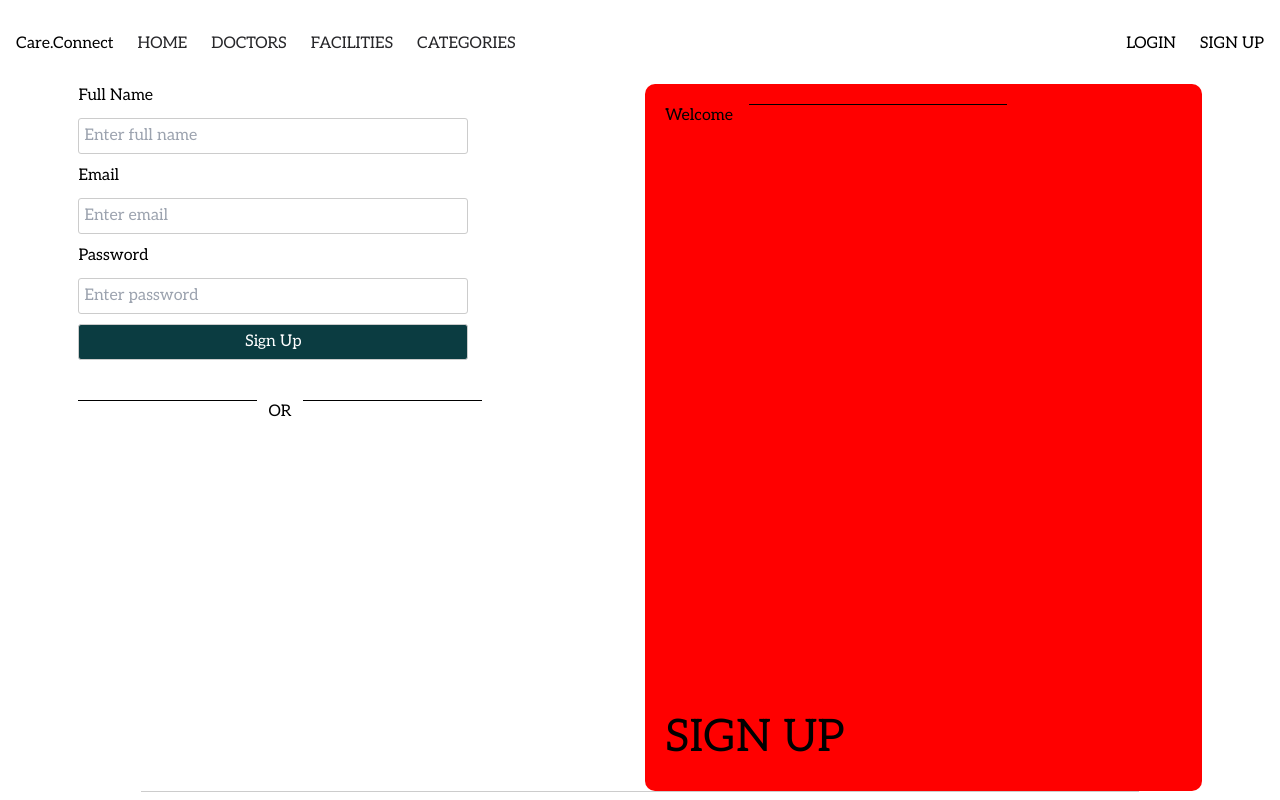
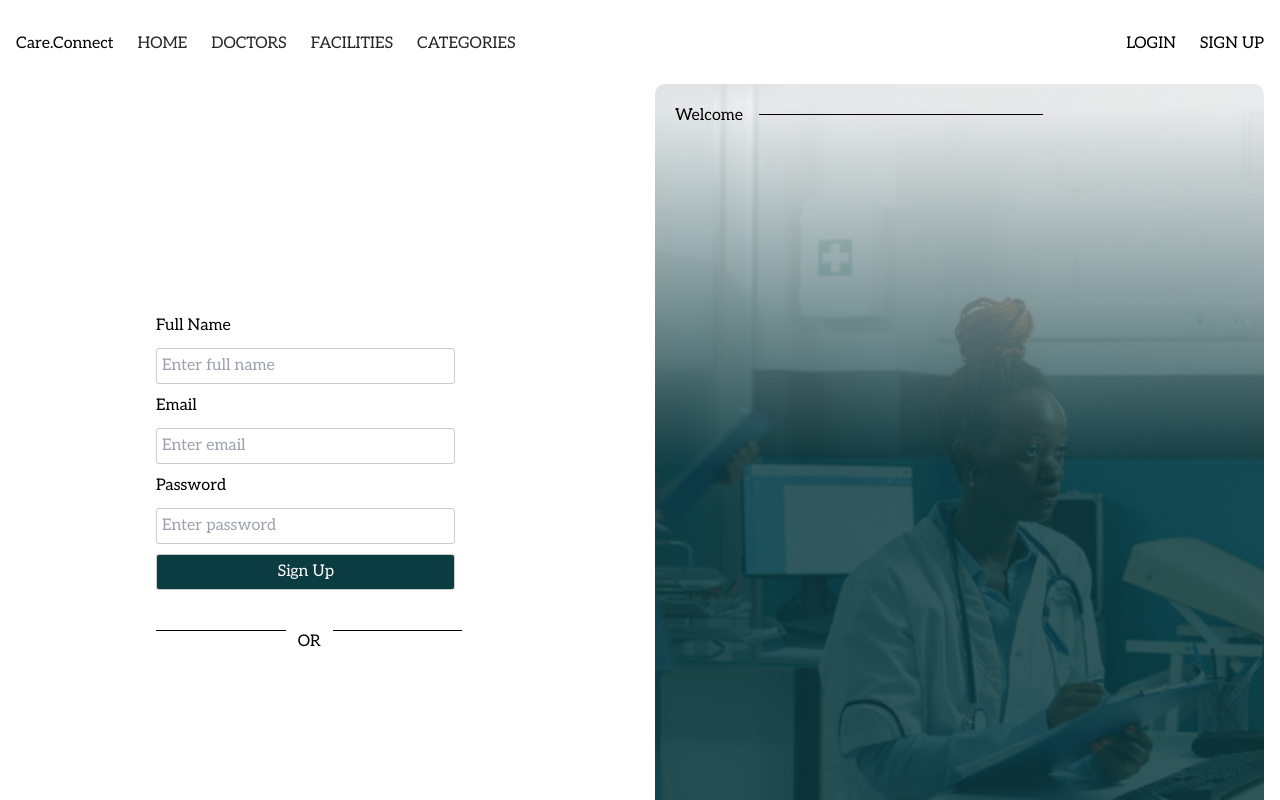
Before and after one commit to CARE-CONNECT-KENYA/care-connect-frontend, a Next.js app: page /users/signup in a window 1280 px wide. Shown: the top 800 px of the page. Built offline with nearby package versions, Linux system fonts and the light colour scheme.

Commit message:
styles signup page

```diff
--- a/app/Components/SignUpForm.tsx
+++ b/app/Components/SignUpForm.tsx
@@ -77,7 +77,7 @@ const SignUpForm: React.FC = () => {
 
   // JSX template
   return (
-    <form onSubmit={handleSubmit}>
+    <form onSubmit={handleSubmit} className={styles.formContainer}>
       <div className={styles.Signupform}>
         <h3>Full Name</h3>
         <input
@@ -116,7 +116,7 @@ const SignUpForm: React.FC = () => {
       </div>
       <div className='flex gap-3 mt-10'>
         <div className={styles.line}></div>
-        <div className='mt-n10'>
+        <div className='mt-n20'>
           <h3>OR</h3>
         </div>
         <div className={styles.line}></div>
--- a/app/NoNavFooterLayout.tsx
+++ b/app/NoNavFooterLayout.tsx
@@ -12,10 +12,10 @@ export default function NoNavFooterLayout({
   children: React.ReactNode;
 }) {
   return (
-    <html lang="en">
+
       <body>
             {children}
       </body>
-    </html>
+
   );
 }
--- a/app/Styles/Users.module.css
+++ b/app/Styles/Users.module.css
@@ -2,16 +2,19 @@
 .line{
     height: 1px;
     background-color: black;
-    width: 32%;
+    width: 26%;
 }
-
+.formContainer{
+    margin-left: 70px;
+}
 .Signupform{
     display: grid;
     gap: 10px;
+
 }
 
 .Signupform input{
-    width: 70%;
+    width: 60%;
     border: 1px solid #ccc;
     padding: 5px;
     border-radius: 3px;
@@ -20,7 +23,7 @@
 .Signupform button{
     padding: 5px;
     border: 1px solid #ccc;
-    width: 70%;
+    width: 60%;
     color: #ffffff;
     background-color: var(--primary-color);
     border-radius: 3px;
--- a/app/users/signup/page.tsx
+++ b/app/users/signup/page.tsx
@@ -10,7 +10,7 @@ function UserSignup() {
        <div className={styles.signupPage}>
         {/* Side containing the form */}
         <div className={styles.formComponent}>
-          <SignUpForm />
+             <SignUpForm />
         </div>
         {/* Side containing the image */}
         <div className={styles.SignupSidebar}>
--- a/app/users/signup/signup.module.css
+++ b/app/users/signup/signup.module.css
@@ -1,31 +1,43 @@
 
 .signupPage{
-    display: grid;
-    display: grid;
-    gap: 10px;
-    grid-template-columns: repeat(auto-fit, minmax(100px, 1fr));
-    margin-left: auto;
-    margin-right: auto;
-    width: 90%;
+  display: flex;
+  justify-content: space-between; /* Adjust as needed */
+  align-items: center;
+}
+
+.formComponent{
+  flex: 1;
+  margin-left: 70px;
 }
 
 
 .SignupSidebar{
     display: grid;
-    background-color: red;
+    background-image:url(/images/userpagebg.jpg);
     padding: 20px;
     border-radius: 10px;
+    flex: 1;
+    height: 100vh;
+    background-repeat: no-repeat;
+    color: white;
+    background-size: cover;
 
 }
 
 .topPart{
     display: flex;
     gap: 16px;
-    height: 75vh;
+    height: 87vh;
+    color: black;
 }
 
 .line{
     height: 1px;
     background-color: black;
     width: 50%;
+    margin-top: 10px;
 }
+.bottomPart h1{
+  font-size: 4rem;
+  letter-spacing: 2px;
+}
--- a/package.json
+++ b/package.json
@@ -10,7 +10,7 @@
     "lint": "next lint"
   },
   "dependencies": {
-    "axios": "^1.6.8",
+    "axios": "^1.7.2",
     "http-proxy-middleware": "^3.0.0",
     "lucide-react": "^0.378.0",
     "next": "14.2.2",
```
Also changed, not shown: public/images/userpagebg.jpg (added), 1 other file (tests, documents, lock files or other folders).
